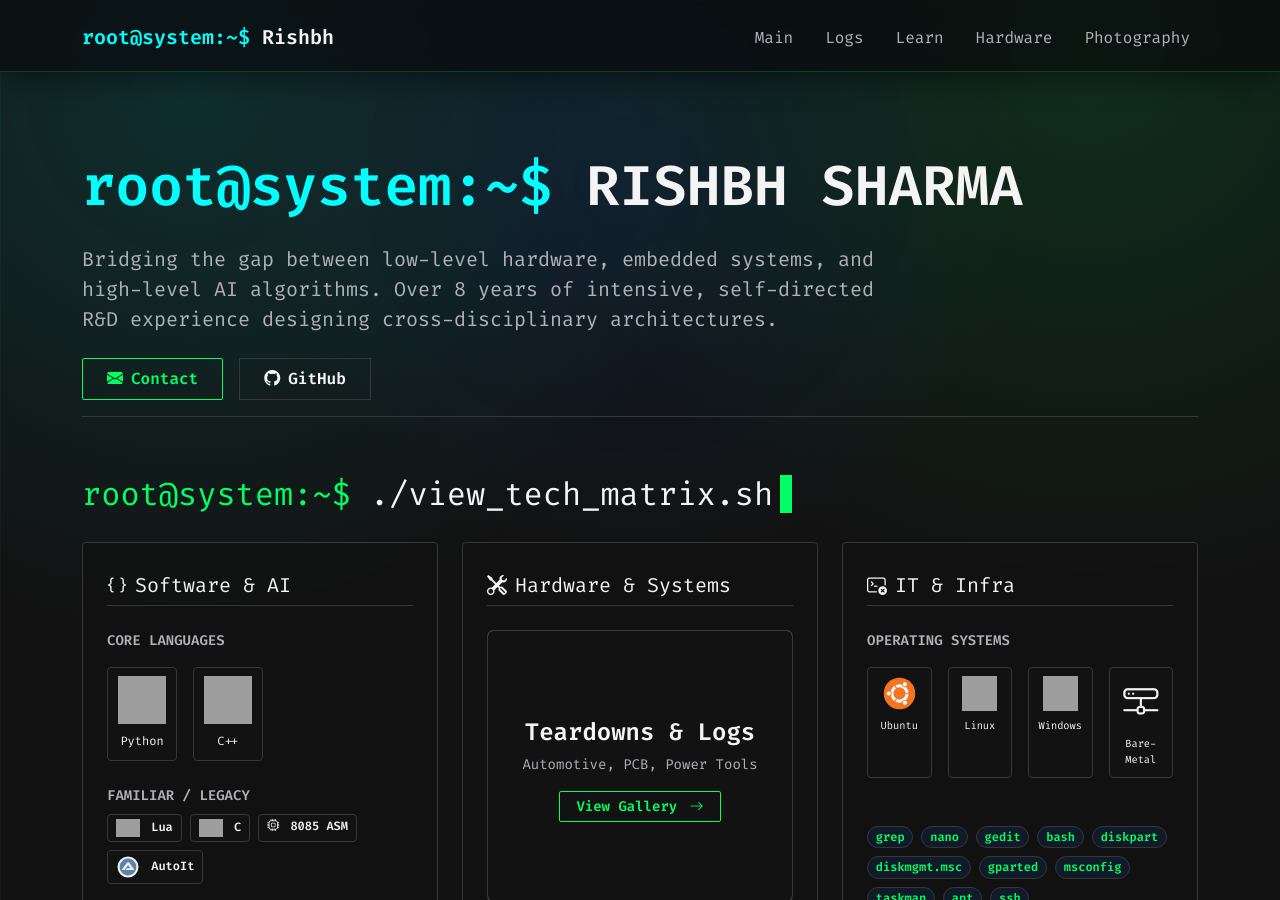
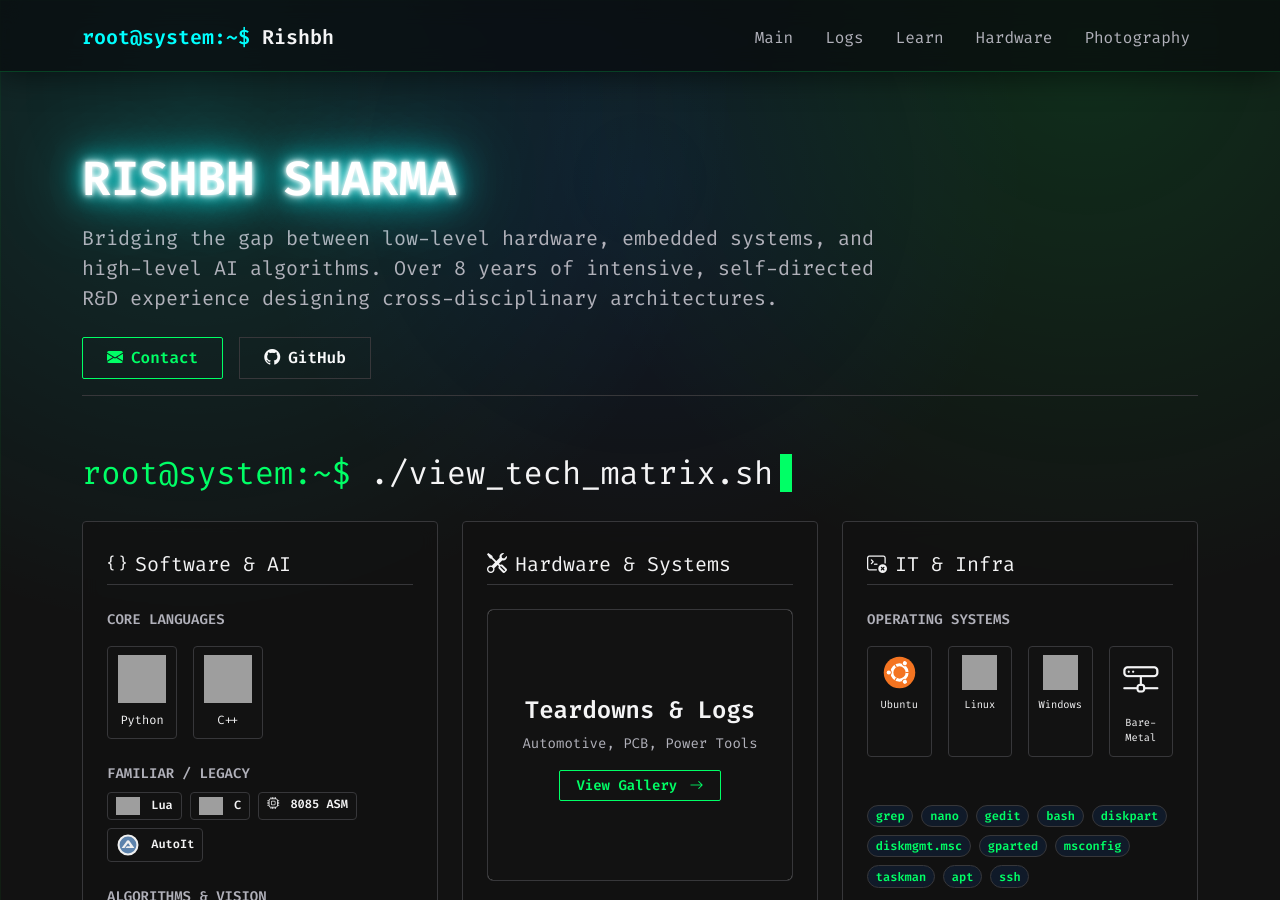
Before and after one commit to CodeRSTech/coderstech.github.io, a Jekyll site: the page built from index.md, in a window 1280 px wide and 900 px high. Built offline with Jekyll 4.4.1, drawn with Linux system fonts in a browser that asks for light colours; grey boxes are pictures that could not be loaded.

Commit message:
Update hero.html

```diff
--- a/_includes/hero.html
+++ b/_includes/hero.html
@@ -1,5 +1,5 @@
 <div class="py-3 border-bottom border-secondary">
-  <h1 class="display-4 fw-bold text-light terminal-prompt mb-3">{{ site.data.hero.name }}</h1>
+  <h1 class="display-5 fw-bold text-light">{{ site.data.hero.name }}</h1>
   <p class="lead text-white-50 mb-4" style="max-width: 800px;">
     {{ site.data.hero.tagline }}
   </p>
```
